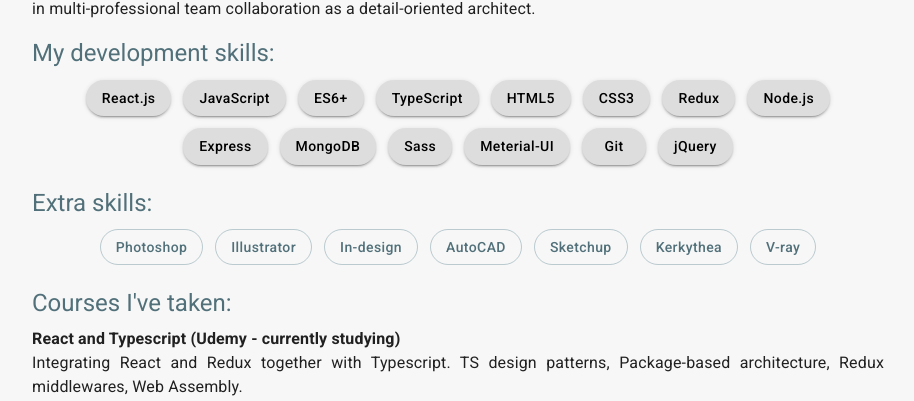
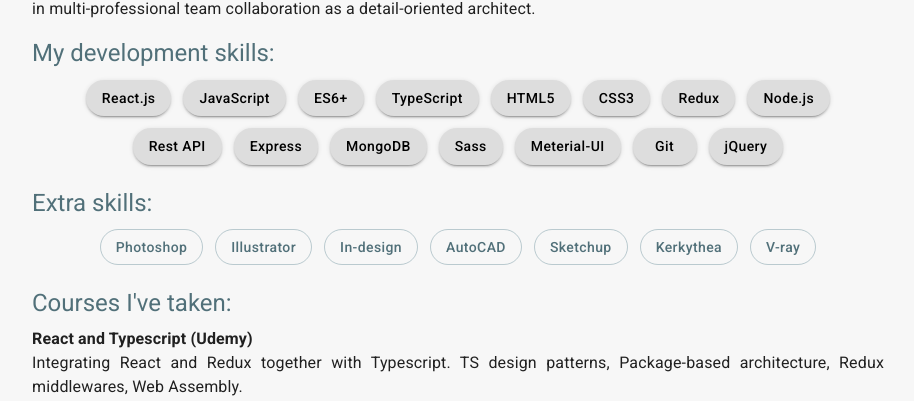
Before and after one commit to ateliereven/my-dev-portfolio, a React (Create React App) app: page / in a window 1280 px wide. Shown: the part 1016-1417 px from the top of the page, without its empty margins (182-1096 px from the left). Built offline with nearby package versions, Linux system fonts and the light colour scheme; no server answers.

Commit message:
Updates to about section

```diff
--- a/src/components/main/About.js
+++ b/src/components/main/About.js
@@ -2,7 +2,7 @@
 import { Typography, Stack, Button, Box, Link } from "@mui/material";
 
 const About = () => {
-    const skills = ['React.js', 'JavaScript', 'ES6+', 'TypeScript', 'HTML5', 'CSS3', 'Redux', 'Node.js', 'Express', 'MongoDB', 'Sass', 'Meterial-UI', 'Git', 'jQuery'];
+    const skills = ['React.js', 'JavaScript', 'ES6+', 'TypeScript', 'HTML5', 'CSS3', 'Redux', 'Node.js', 'Rest API', 'Express', 'MongoDB', 'Sass', 'Meterial-UI', 'Git', 'jQuery'];
     const extraSkills = ['Photoshop', 'Illustrator', 'In-design', 'AutoCAD', 'Sketchup', 'Kerkythea', 'V-ray'];
 
     return (
@@ -57,7 +57,7 @@
                     Courses I've taken:
                 </Typography>
                 <Box component='div'>
-                    <Typography>React and Typescript (Udemy - currently studying)</Typography>
+                    <Typography>React and Typescript (Udemy)</Typography>
                     <Typography >
                         Integrating React and Redux together with Typescript. TS design patterns, Package-based architecture, Redux middlewares, Web Assembly.
                     </Typography>
```
